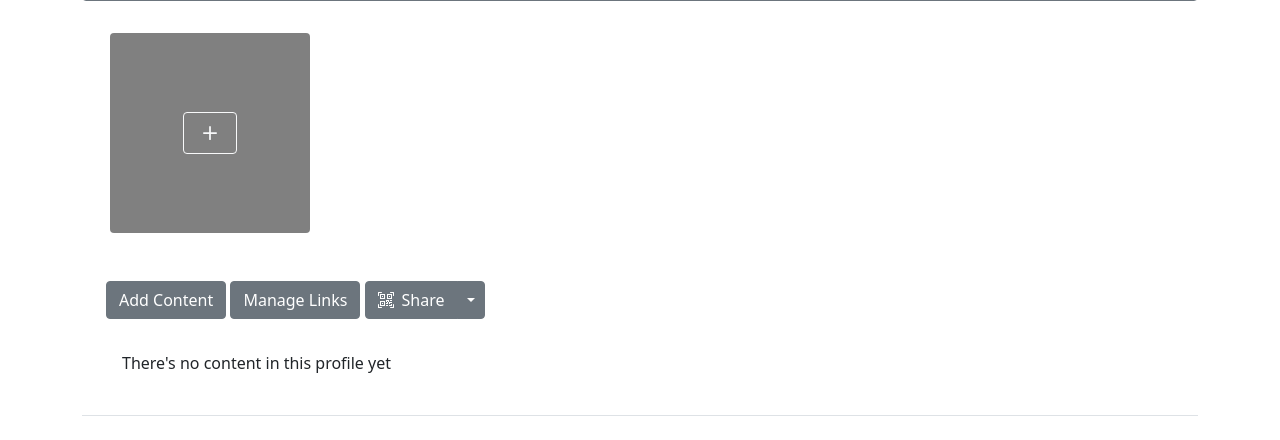
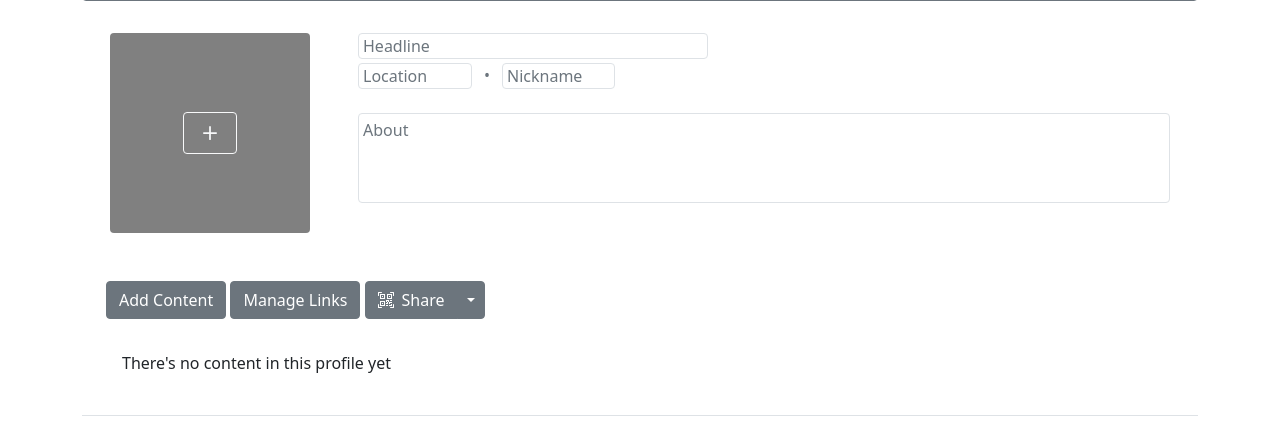
Before and after one commit to alex-b1729/profile-exchange, a Django app: template profile/templates/profile/detail.html in a window 1280 px wide. Shown: the part 163-603 px from the top of the page. Run offline with Django 5.2, Linux system fonts and the light colour scheme; the template is opened without the code that fills it, so the values that code supplies are empty; some libraries are stand-ins or nearby versions.

Commit message:
update header look

```diff
--- a/profile/templates/profile/detail.html
+++ b/profile/templates/profile/detail.html
@@ -70,7 +70,7 @@
   {# heading and pic #}
   <div class="container p-3 mb-3 d-md-flex">
     <div class="me-5 mb-3 d-flex flex-column">
-      <div class="position-relative">
+      <div class="position-relative" style="max-width: 200px;">
         {% include 'profile/partials/photo.html' with profile=profile %}
 
         {% if profile.photo %}
@@ -111,7 +111,7 @@
             class="btn btn-outline-light"
             title="Add photo">
             <svg class="bi" width="28" height="28" fill="currentColor">
-                <use href="{% static 'svg_spiritsheet.svg' %}#plus"></use>
+              <use href="{% static 'svg_spiritsheet.svg' %}#plus"></use>
             </svg>
           </button>
         </span>
--- a/profile/templates/profile/partials/header.html
+++ b/profile/templates/profile/partials/header.html
@@ -2,32 +2,34 @@
 
 {% with headline=profile.headline %}
 {% if headline %}
-<p id="headline" class="mb-0">{{ headline }}</p>
+<div id="headline" class="mb-0">{{ headline }}</div>
+{% else %}
+<div class="mb-1 px-1 border rounded text-muted" style="max-width: 350px;">Headline</div>
 {% endif %}
 {% endwith %}
 
 {% with nick=profile.nickname loc=profile.location %}
-{% if nick or loc %}
 <div class="d-flex justify-content-start mb-0">
   {% if loc %}
   <div id="location" class="fs-6 text-muted">{{ loc }}</div>
+  {% else %}
+  <div class="mb-0 px-1 border rounded text-muted me-1" style="width: 114px;">Location</div>
   {% endif %}
-
-  {% if nick and loc %}
   <div class="fs-6 text-muted mx-2"> &#x2022; </div>
-  {% endif %}
-
   {% if nick %}
   <div id="NICKNAME" class="fs-6 text-muted">"{{ nick }}"</div>
+  {% else %}
+  <div class="mb-0 ms-1 px-1 border rounded text-muted" style="width: 113px;">Nickname</div>
   {% endif %}
 </div>
-{% endif %}
 {% endwith %}
 
 {% with description=profile.about %}
 {% if description %}
-<p class="d-flex flex-wrap mt-4 mb-0">
-  {{ description|linebreaksbr }}
+<p class="d-flex flex-wrap mt-4 mb-0">{{ description|linebreaksbr }}</p>
+{% else %}
+<p class="d-flex flex-wrap mt-4 mb-0 p-1 border rounded text-muted" style="height: 90px;">
+  About
 </p>
 {% endif %}
 {% endwith %}
```
